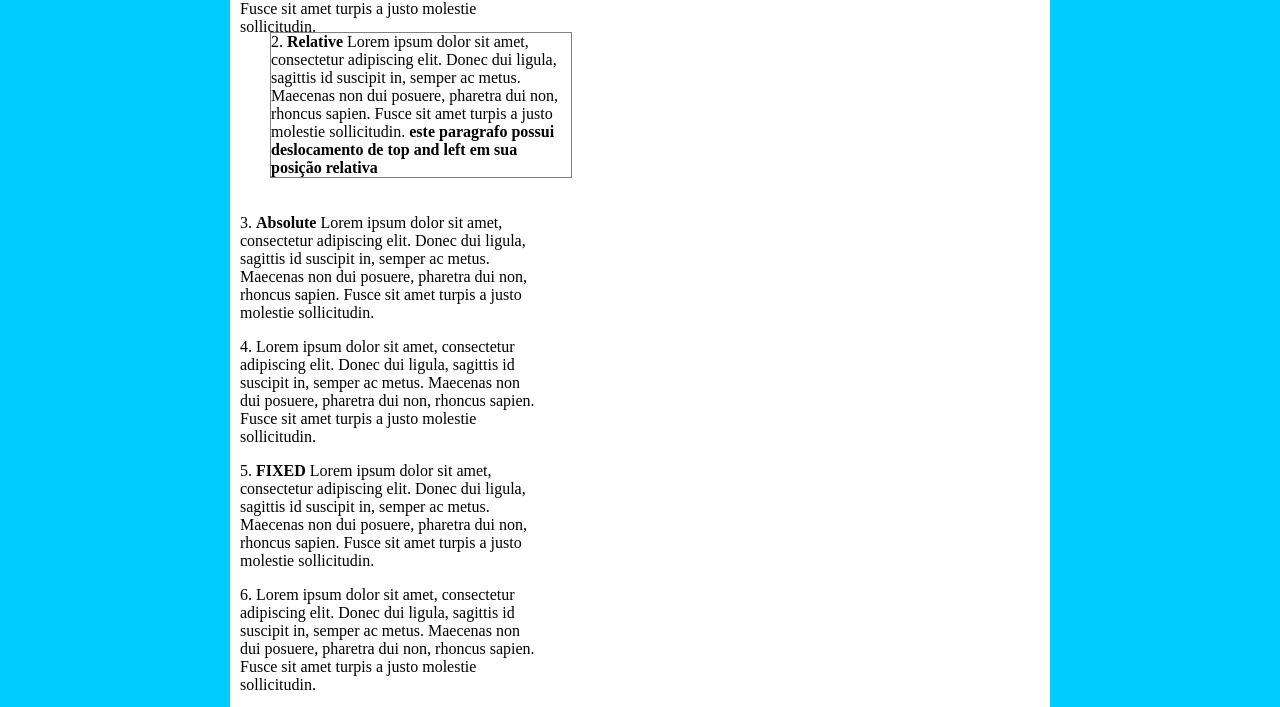
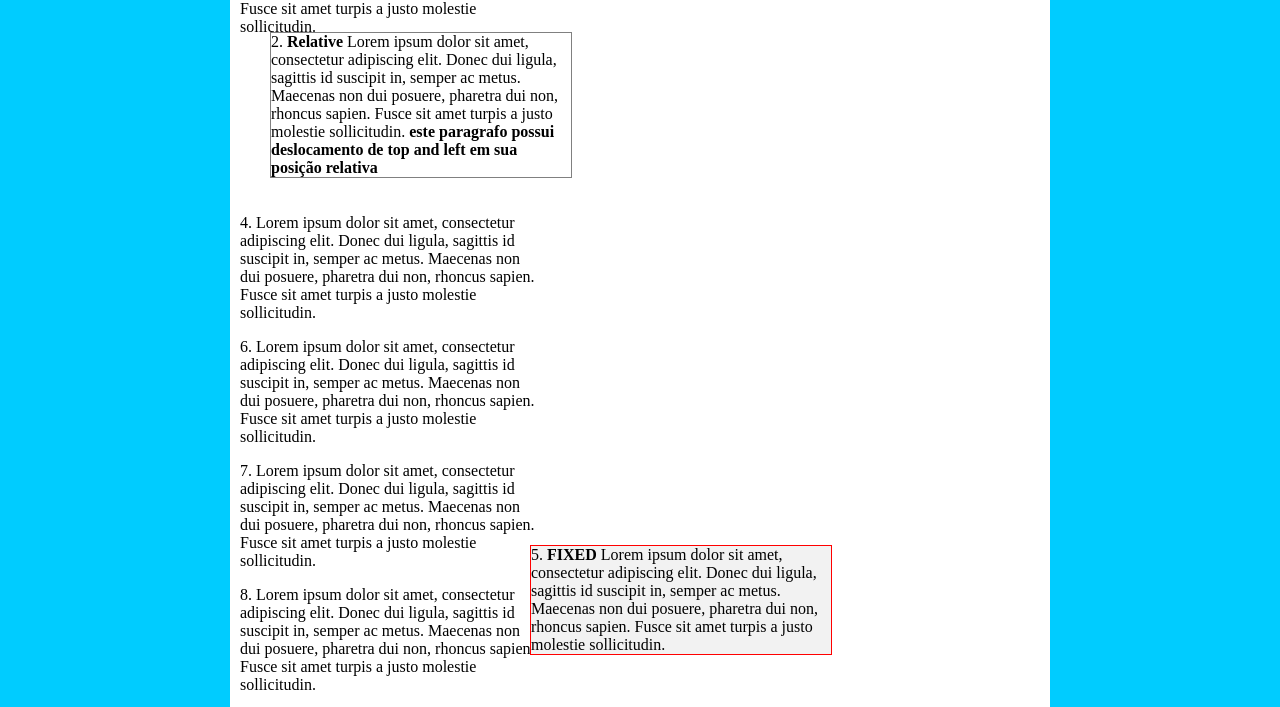
Before and after one commit to natan5388/Study, a plain HTML site: page Html/udemy_classes/pos.html in a window 1280 px wide. Shown: the part 145-852 px from the top of the page. Drawn offline with Linux system fonts and the light colour scheme.

Commit message:
Update pos.css
Add 2 more kind of position

```diff
--- a/Html/udemy_classes/css/pos.css
+++ b/Html/udemy_classes/css/pos.css
@@ -14,6 +14,21 @@ p{
 	top: -20px;   /* pode movimentar o objeto a partir do topo para cima ou baixo a depender do valor */
 	left: 30px;	  /* mesma coisa relacionada a esquerda */
 }
+.absolute{
+	border: 1px solid gray;
+	position: absolute;
+	background: #f2f2f2;
+	right: 0px;
+	top: 0px;
+}
+.fixed{
+	border: 1px solid red;
+	position: fixed;
+	background: #f2f2f2;
+	margin: 0px;
+	right: 35%;
+	bottom: 0px;
+}
 #container{
 	background-color: #FFF;
 	width: 800px;
```
